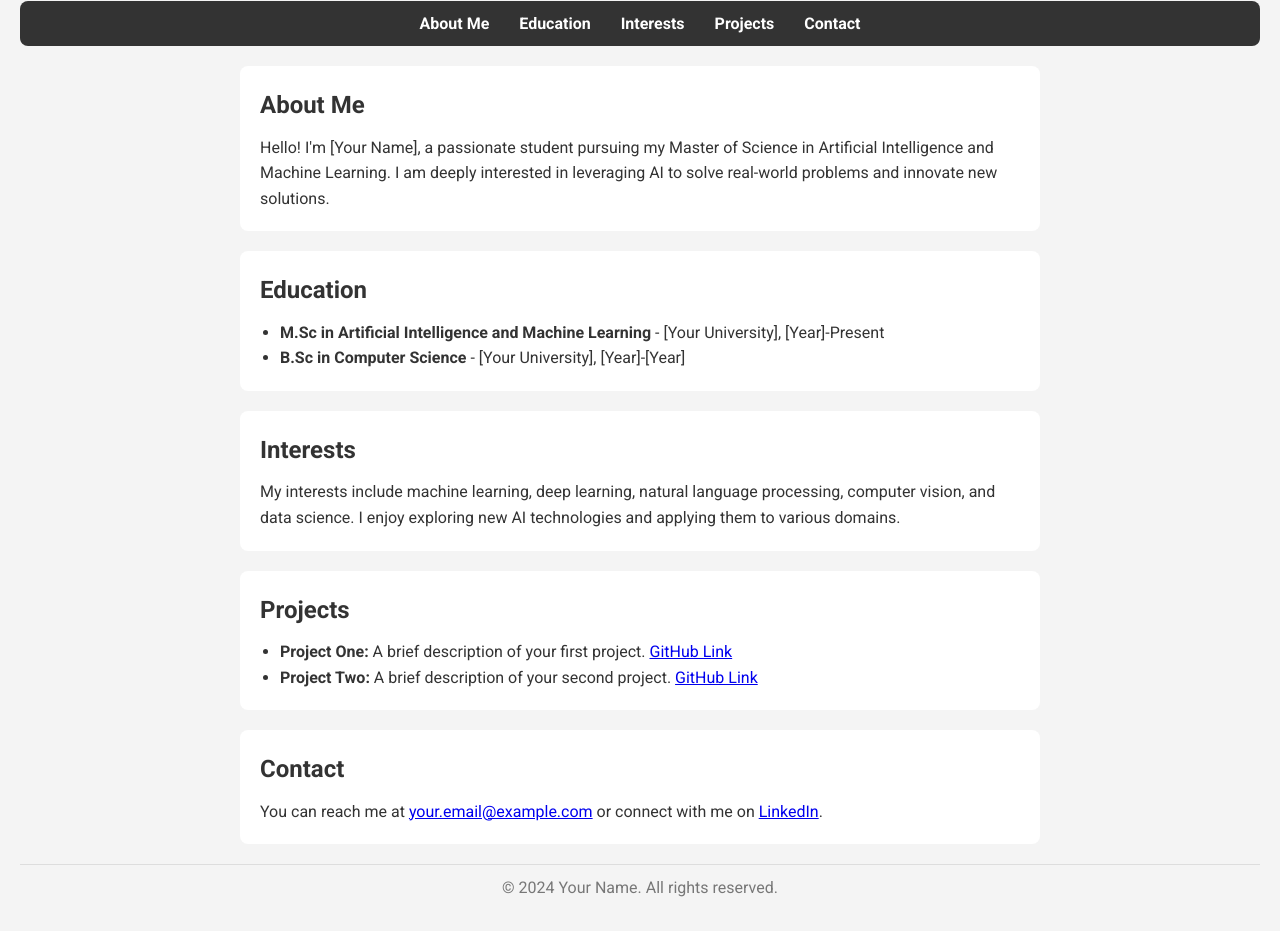
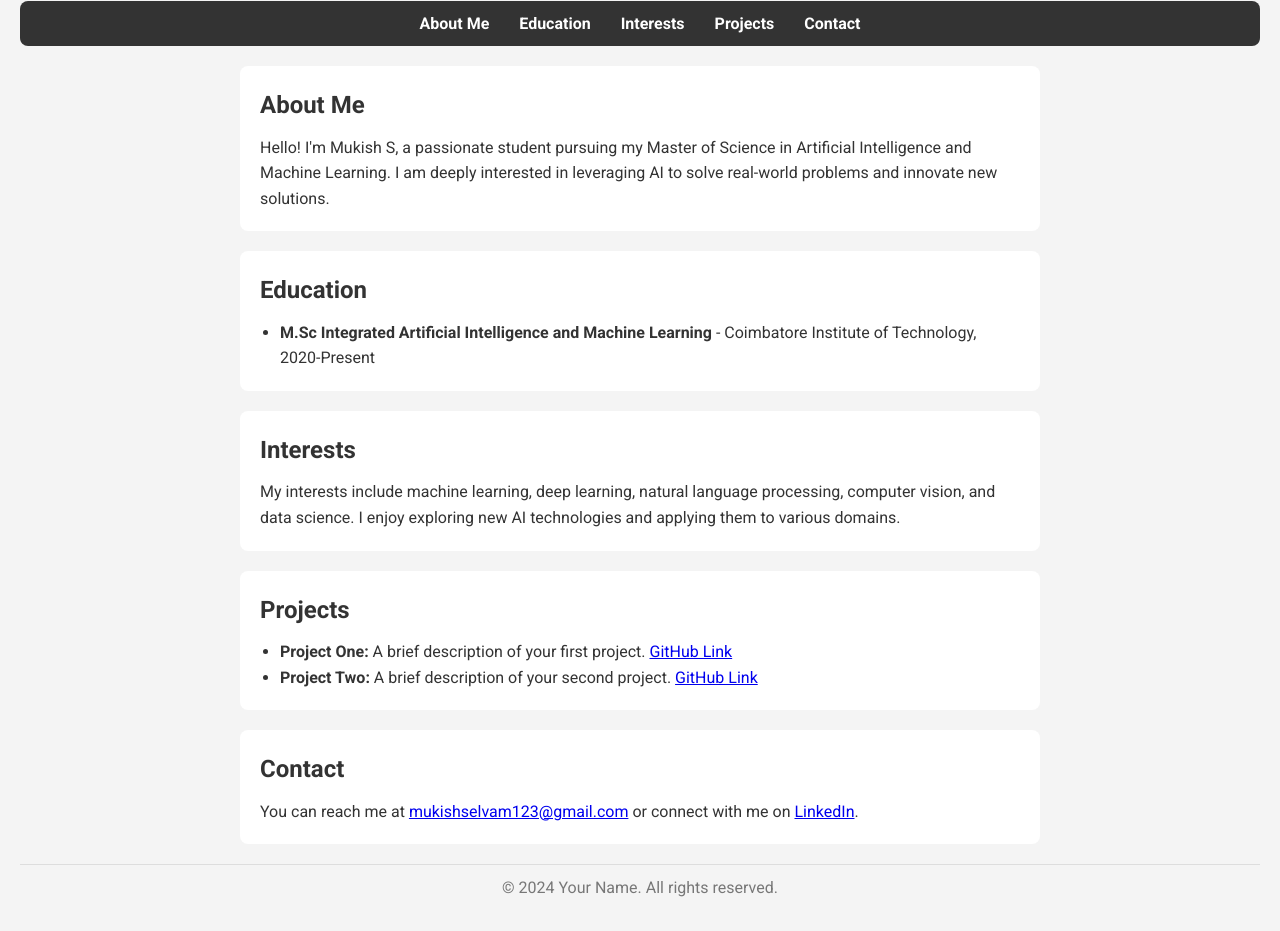
Before and after one commit to Mukish45/Mukish45.github.io, a plain HTML site: page index.html in a window 1280 px wide. Shown: the part 214-1145 px from the top of the page. Drawn offline with Linux system fonts and the light colour scheme.

Commit message:
Update index.html

```diff
--- a/index.html
+++ b/index.html
@@ -3,7 +3,7 @@
 <head>
     <meta charset="UTF-8">
     <meta name="viewport" content="width=device-width, initial-scale=1.0">
-    <title>Your Name - M.Sc in AIML Student</title>
+    <title>Mukish S - M.Sc in AIML Student</title>
     <link rel="stylesheet" href="styles.css">
     <!-- Google Fonts (optional) -->
     <link href="https://fonts.googleapis.com/css?family=Roboto:400,700&display=swap" rel="stylesheet">
@@ -28,15 +28,14 @@
         <!-- About Section -->
         <section id="about">
             <h2>About Me</h2>
-            <p>Hello! I'm [Your Name], a passionate student pursuing my Master of Science in Artificial Intelligence and Machine Learning. I am deeply interested in leveraging AI to solve real-world problems and innovate new solutions.</p>
+            <p>Hello! I'm Mukish S, a passionate student pursuing my Master of Science in Artificial Intelligence and Machine Learning. I am deeply interested in leveraging AI to solve real-world problems and innovate new solutions.</p>
         </section>
 
         <!-- Education Section -->
         <section id="education">
             <h2>Education</h2>
             <ul>
-                <li><strong>M.Sc in Artificial Intelligence and Machine Learning</strong> - [Your University], [Year]-Present</li>
-                <li><strong>B.Sc in Computer Science</strong> - [Your University], [Year]-[Year]</li>
+                <li><strong>M.Sc Integrated Artificial Intelligence and Machine Learning</strong> - Coimbatore Institute of Technology, 2020-Present</li>
             </ul>
         </section>
 
@@ -59,7 +58,7 @@
         <!-- Contact Section -->
         <section id="contact">
             <h2>Contact</h2>
-            <p>You can reach me at <a href="mailto:your.email@example.com">your.email@example.com</a> or connect with me on <a href="https://linkedin.com/in/yourlinkedin" target="_blank">LinkedIn</a>.</p>
+            <p>You can reach me at <a href="mailto:mukishselvam123@gmail.com">mukishselvam123@gmail.com</a> or connect with me on <a href="https://linkedin.com/in/yourlinkedin" target="_blank">LinkedIn</a>.</p>
         </section>
     </main>
 
```
